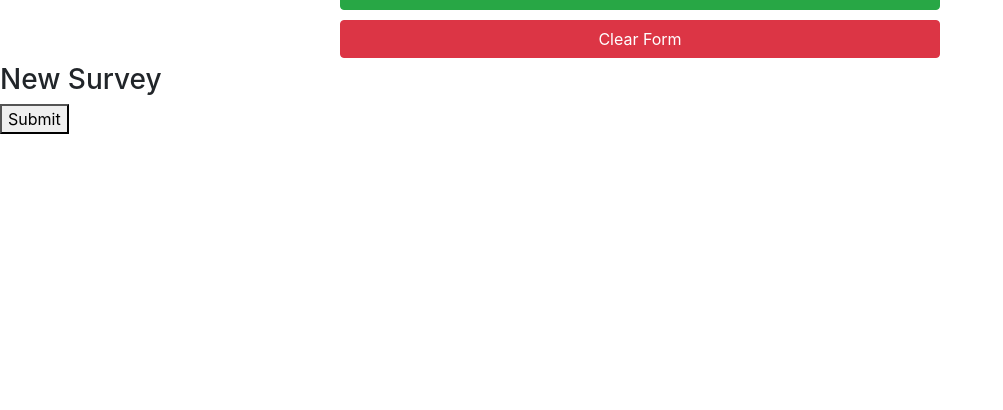
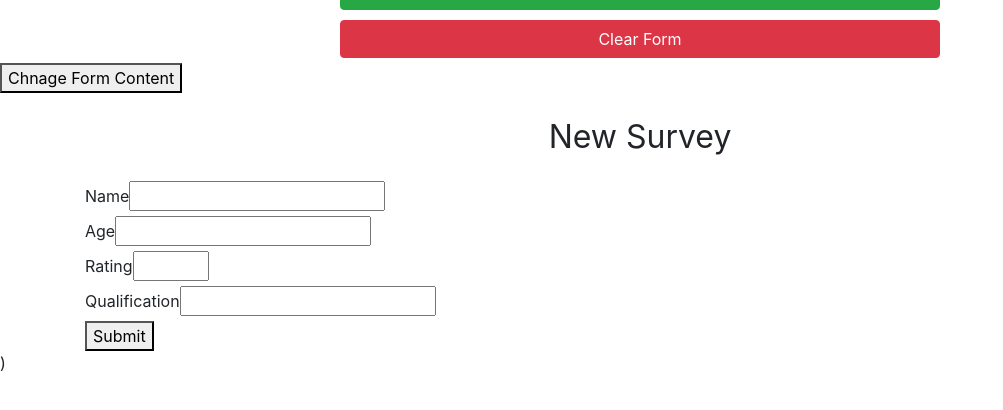
Before and after one commit to Joshi004/SurveyGrepper, a React (Create React App) app: page / in a window 1280 px wide. Shown: the part 322-732 px from the top of the page, without its empty margins (0-1003 px from the left). Built offline with nearby package versions, Linux system fonts and the light colour scheme; no server answers.

Commit message:
Make basic dynamic form

```diff
--- a/src/DynamicForm/dform.js
+++ b/src/DynamicForm/dform.js
@@ -1,30 +1,75 @@
-import React,{Component} from 'react'
+import React, { Component } from 'react'
 import ReactDOM from 'react-dom'
 import './dform.scss'
 
-export default class DynamicFormComponent extends Component{
-constructor(props){
+export default class DynamicFormComponent extends Component {
+    constructor(props) {
         super(props)
-
     }
     state = {}
 
-submitEventHandler(event){
+    componentWillMount(){
+        this.setState(
+            {formModel:this.props.model || {}}
+        )
+    }
+
+
+    submitEventHandler(event) {
         console.log("Submit called for DForm")
         this.props.onSubmit(this.state)
         event.preventDefault()
     }
 
 
-render(){
+    renderForm(){
+        console.log("This is model Object", this.props.model)
+        var model = this.state.formModel
+        var formUI = model.map((field) => {
+            return (
+                <div key={field.key} className="">
+                    <label  htmlFor={field.key}>
+                    {field.label}
+                    </label>
+                    <input {...field.props} type={field.type}>
+                    </input>
+                </div>
+            )
+        })
+        return formUI
+    }
+
+    changeFormData = (e)=>{
+        this.setState({
+            ...this.setState,
+            formModel:{
+                ...this.state.formModel,
+                [this.state.formModel[0].label]:"Naresh"
+
+            }
+        }
+        )
+        e.preventDefault()
+    }
+
+    render() {
         let title = this.props.title || "Dynamic Form"
-    return(<div>
-        <h3>{title}</h3>
-        <form onSubmit={(event)=>{this.submitEventHandler(event)}}>
-            <div className = "btnGrp">
+        return (
+        <div className = "dynamicPage">
+            <button onClick={this.changeFormData}>
+                Chnage Form Content
+            </button>
+            <div className="container dynamicFormContainer">
+            <div className="formHeading">{title}</div>
+
+            <form onSubmit={(event) => { this.submitEventHandler(event) }}>
+            {this.renderForm()}
+                <div className="btnGrp">
                     <button type='submit'>Submit</button>
                 </div>
             </form>
         </div>)
+        </div>
+        )
     }
 }
--- a/src/DynamicForm/dform.scss
+++ b/src/DynamicForm/dform.scss
@@ -0,0 +1,17 @@
+.dynamicPage{
+
+.dynamicFormContainer{
+    .formHeading{
+        text-align: center;
+        font-size: 200%;
+        font-weight: 400;
+        padding: 10px;
+        margin:10px;
+    }
+
+    .btnGrp{
+
+    }
+
+}
+}
--- a/src/LogIn/login.js
+++ b/src/LogIn/login.js
@@ -117,10 +117,10 @@ class LoginComponent extends Component {
             <DynamicFormComponent
             title="New Survey"
             model = {[
-                {key:"name",label:"Name",props:{required:true}},
-                {key:"age",label:"Age",type:"number"},
-                {key:"rating",labe:"Rating",type:"number",props:{min:0,max:5}},
-                {key:"qualification",label:"Qualification"}
+                {key:"1",label:"Name",props:{required:true}},
+                {key:"2",label:"Age",type:"number"},
+                {key:"3",label:"Rating",type:"number",props:{min:0,max:5}},
+                {key:"4",label:"Qualification"}
                 ]}
                 onSubmit = {(model)=> { this.onSubmit(model) }}
             >
```
Lines whose indentation alone changed are shown as unchanged.
